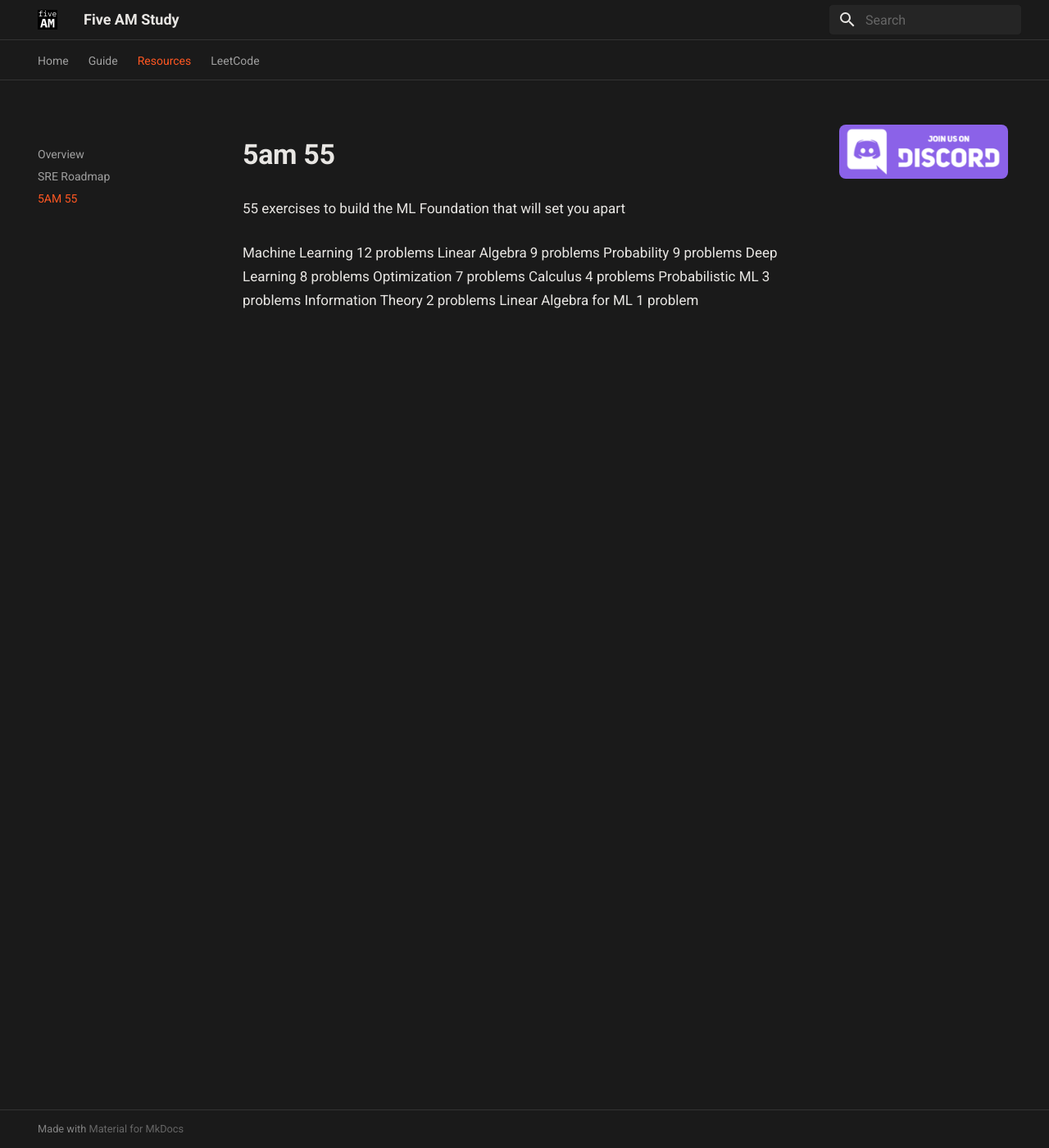
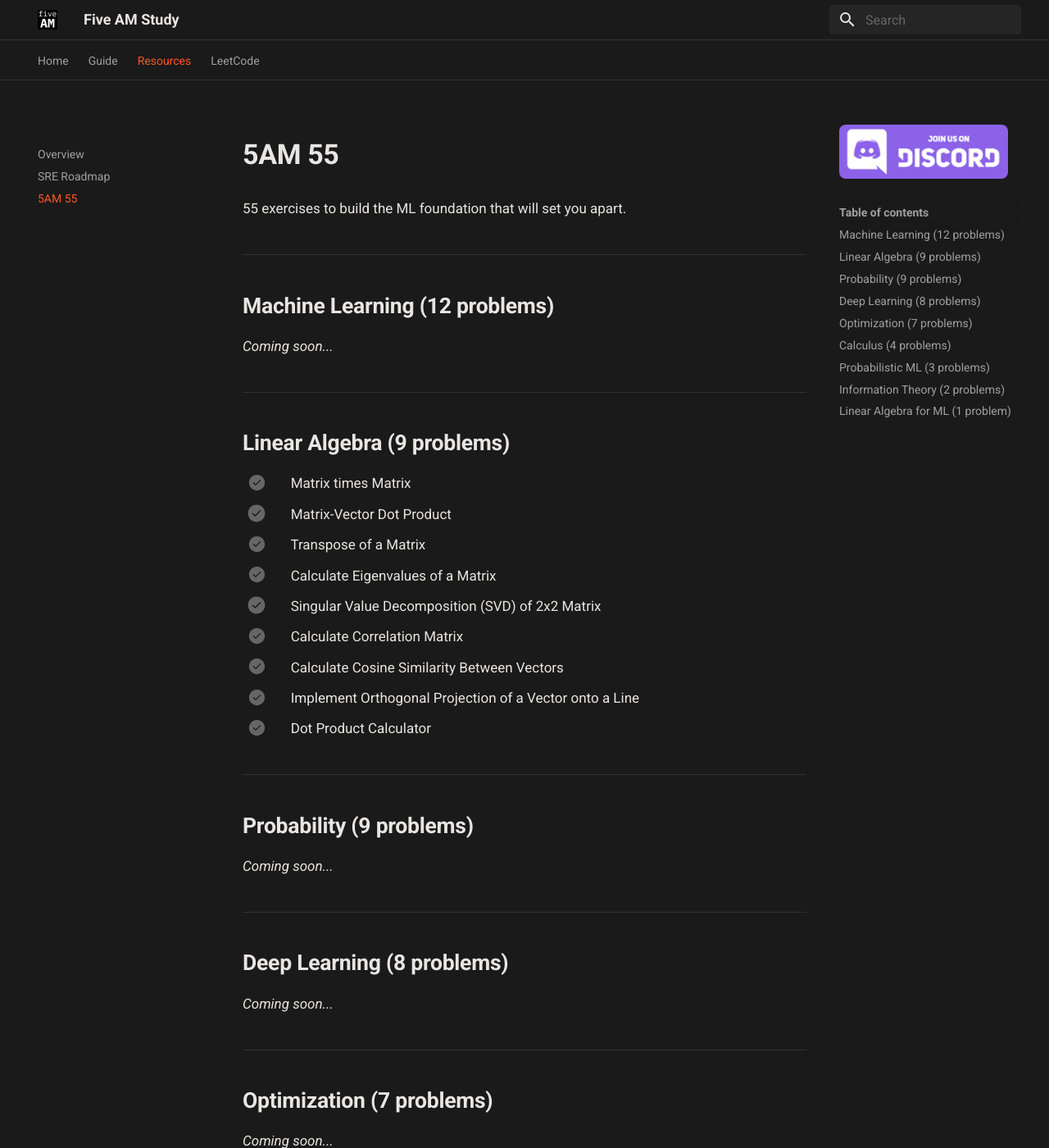
Before and after one commit to five-am-study/Five-AM-Study-Website, an MkDocs documentation site: the page built from docs/roadmaps/5am-55.md, in a window 1280 px wide and 1400 px high. Shown: the whole window at 82% size. Built offline with MkDocs 1.6.1 and Material for MkDocs 9.7.7, drawn with Linux system fonts in a browser that asks for light colours; some of the changed text lies outside the part shown.

```diff
--- a/docs/roadmaps/5am-55.md
+++ b/docs/roadmaps/5am-55.md
@@ -1,13 +1,65 @@
-# 5am 55
+# 5AM 55
 
-55 exercises to build the ML Foundation that will set you apart
+55 exercises to build the ML foundation that will set you apart.
 
-Machine Learning 12 problems
-Linear Algebra 9 problems
-Probability 9 problems
-Deep Learning 8 problems
-Optimization 7 problems
-Calculus 4 problems
-Probabilistic ML 3 problems
-Information Theory 2 problems
-Linear Algebra for ML 1 problem
+---
+
+## Machine Learning (12 problems)
+
+*Coming soon...*
+
+---
+
+## Linear Algebra (9 problems)
+
+- [ ] Matrix times Matrix
+- [ ] Matrix-Vector Dot Product
+- [ ] Transpose of a Matrix
+- [ ] Calculate Eigenvalues of a Matrix
+- [ ] Singular Value Decomposition (SVD) of 2x2 Matrix
+- [ ] Calculate Correlation Matrix
+- [ ] Calculate Cosine Similarity Between Vectors
+- [ ] Implement Orthogonal Projection of a Vector onto a Line
+- [ ] Dot Product Calculator
+
+---
+
+## Probability (9 problems)
+
+*Coming soon...*
+
+---
+
+## Deep Learning (8 problems)
+
+*Coming soon...*
+
+---
+
+## Optimization (7 problems)
+
+*Coming soon...*
+
+---
+
+## Calculus (4 problems)
+
+*Coming soon...*
+
+---
+
+## Probabilistic ML (3 problems)
+
+*Coming soon...*
+
+---
+
+## Information Theory (2 problems)
+
+*Coming soon...*
+
+---
+
+## Linear Algebra for ML (1 problem)
+
+*Coming soon...*
```
Also changed, not shown: docs/leetcode.md (+54 -14 lines).
